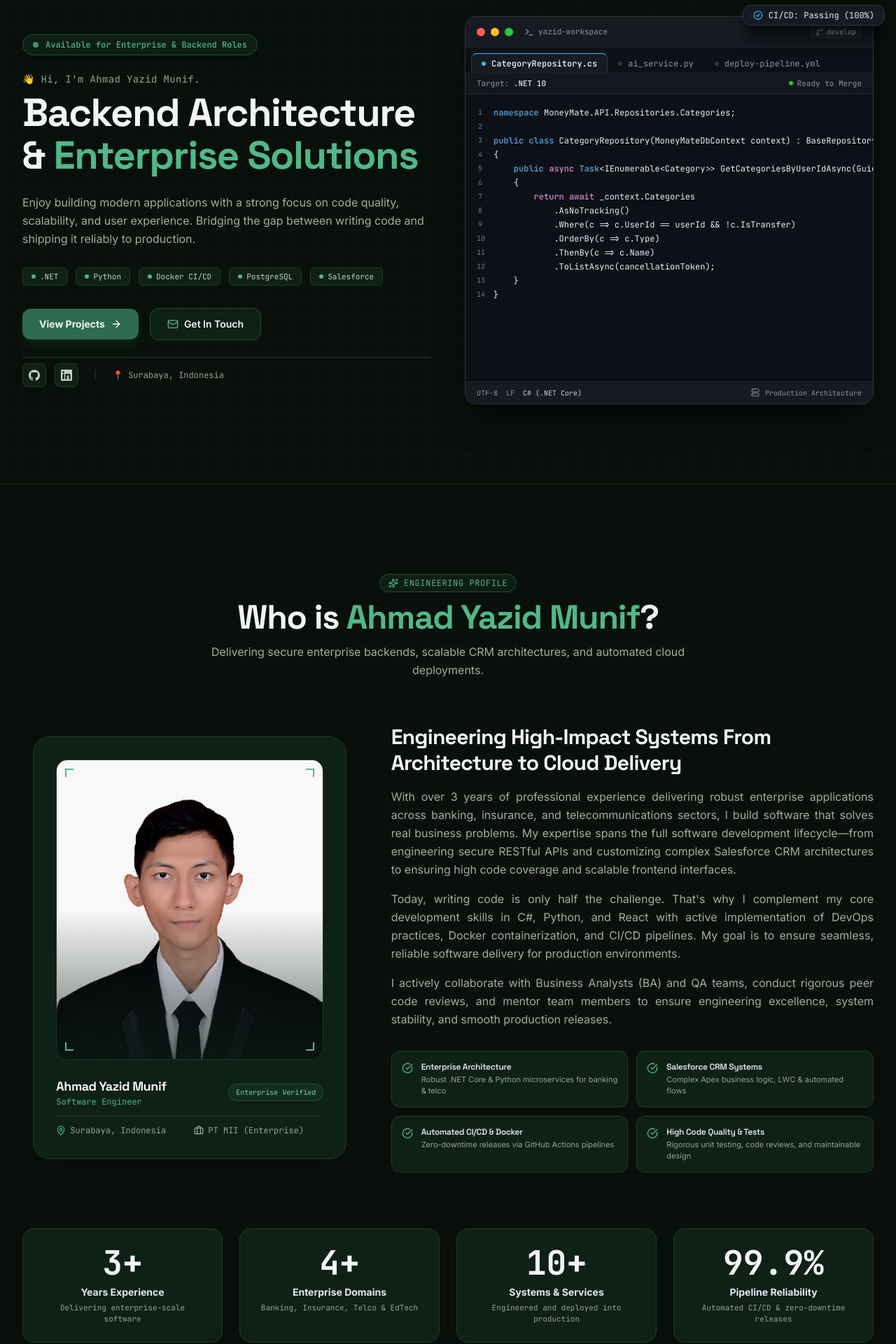
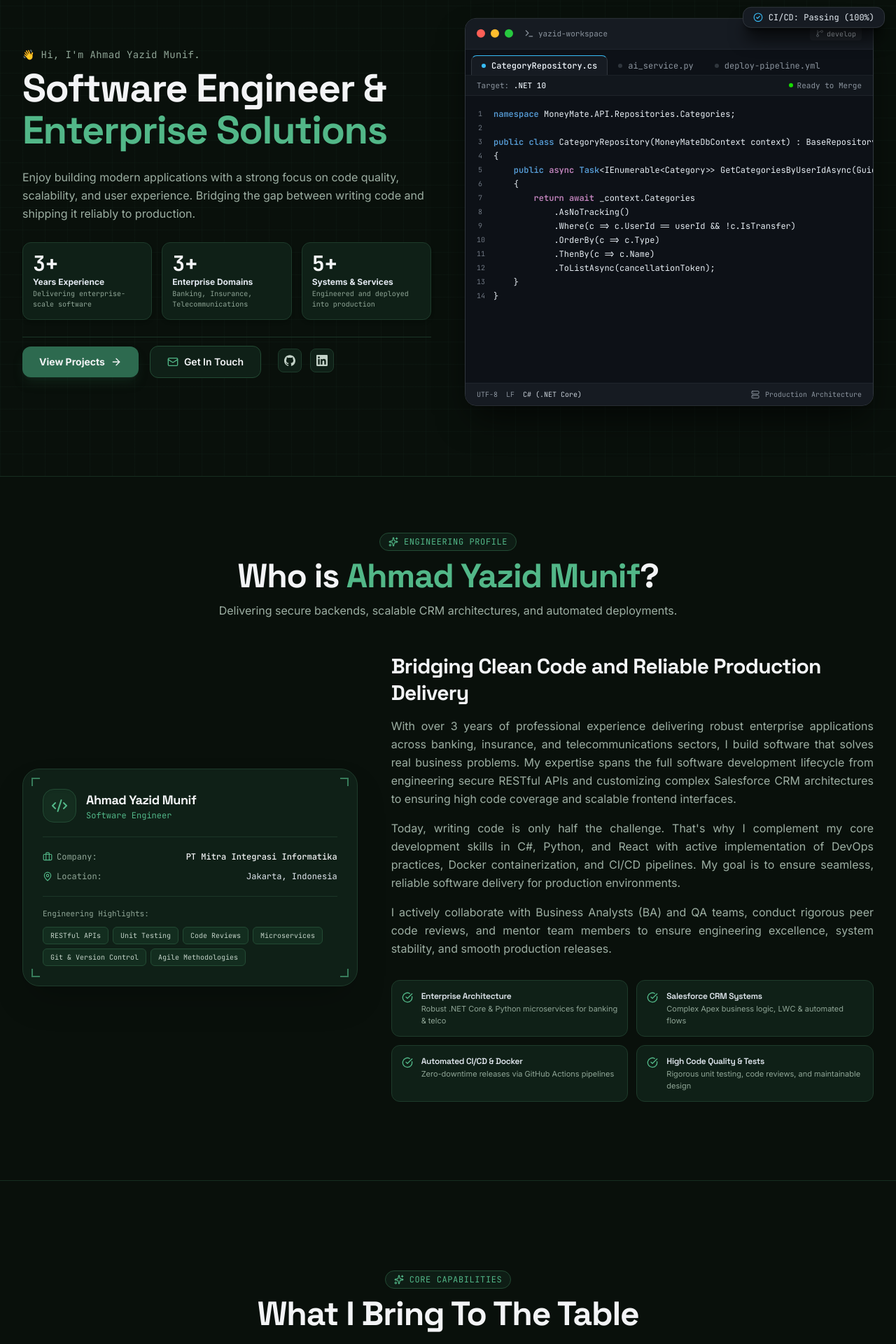
Before and after one commit to yazid29/yazid29.github.io, a React (Vite) app: page / in a window 1280 px wide. Shown: the part 120-2040 px from the top of the page at 70% size. Built offline with nearby package versions, Linux system fonts and the light colour scheme.

Commit message:
fix: section hero add experience

```diff
--- a/src/components/About.jsx
+++ b/src/components/About.jsx
@@ -4,16 +4,19 @@ import {
   CheckCircle,
   MapPin,
   Briefcase,
-  Sparkles
+  Sparkles,
+  Code2,
+  GraduationCap,
+  Layers,
+  ShieldCheck
 } from "lucide-react";
 import { personalInfo } from "../data/portfolioData";
-import developerPhoto from "../assets/foto2.jpg";
 
 export default function About() {
   return (
     <section
       id="about"
-      className="relative py-24 md:py-32 bg-[#09100b] border-t border-[#162e20] overflow-hidden"
+      className="relative pt-8 pb-16 sm:pt-12 sm:pb-20 md:pt-16 md:pb-24 lg:pt-20 lg:pb-28 bg-[#09100b] border-t border-[#162e20] overflow-hidden"
     >
       <div className="max-w-7xl mx-auto px-4 sm:px-6 lg:px-8">
         {/* Section Header */}
@@ -22,7 +25,7 @@ export default function About() {
           whileInView={{ opacity: 1, y: 0 }}
           viewport={{ once: true, amount: 0.3 }}
           transition={{ duration: 0.5 }}
-          className="text-center max-w-3xl mx-auto mb-16 space-y-3"
+          className="text-center max-w-3xl mx-auto mb-8 sm:mb-10 md:mb-12 space-y-2.5 sm:space-y-3"
         >
           <div className="inline-flex items-center gap-2 px-3 py-1 rounded-full bg-[#0e1d15] border border-[#234b34] text-[#52b788] text-xs font-mono uppercase tracking-wider">
             <Sparkles className="w-3.5 h-3.5" />
@@ -32,42 +35,35 @@ export default function About() {
             Who is <span className="text-[#52b788]">Ahmad Yazid Munif</span>?
           </h2>
           <p className="text-[#9dafa3] text-sm sm:text-base leading-relaxed">
-            Delivering secure enterprise backends, scalable CRM architectures, and automated cloud deployments.
+            Delivering secure backends, scalable CRM architectures, and automated deployments.
           </p>
         </motion.div>
 
         {/* 2-Column Layout */}
-        <div className="grid lg:grid-cols-12 gap-12 items-center">
-          {/* Left: Professional Portrait Card */}
+        <div className="grid lg:grid-cols-12 gap-8 lg:gap-12 items-center">
+          {/* Left: Technical Profile & Specifications Card (No Photo) */}
           <motion.div
             initial={{ opacity: 0, scale: 0.95 }}
             whileInView={{ opacity: 1, scale: 1 }}
             viewport={{ once: true, amount: 0.3 }}
             transition={{ duration: 0.5 }}
-            className="lg:col-span-5 flex justify-center"
+            className="lg:col-span-5 flex justify-center w-full"
           >
-            <div className="relative w-full max-w-md group">
-              {/* Main Card */}
-              <div className="relative rounded-3xl bg-[#0f2017] border border-[#1e3b2b] p-6 md:p-8 overflow-hidden shadow-2xl">
-                {/* Image Container with Dark Mask */}
-                <div className="relative rounded-2xl overflow-hidden aspect-[4/4.5] bg-[#09100b] border border-[#1b3627] mb-6">
-                  <img
-                    src={developerPhoto}
-                    alt="Ahmad Yazid Munif - Software Engineer"
-                    className="w-full h-full object-cover object-top filter contrast-[1.05] brightness-95 group-hover:scale-105 transition-transform duration-500"
-                  />
-                  <div className="absolute inset-0 bg-gradient-to-t from-[#0f2017] via-transparent to-transparent opacity-65" />
+            <div className="relative w-full max-w-lg group">
+              {/* Main Technical Card */}
+              <div className="relative rounded-3xl bg-[#0f2017] border border-[#1e3b2b] p-6 sm:p-7 overflow-hidden shadow-2xl">
+                {/* Corner Accent Tech Ticks */}
+                <div className="absolute top-3 left-3 w-3 h-3 border-t-2 border-l-2 border-[#52b788]/60 pointer-events-none" />
+                <div className="absolute top-3 right-3 w-3 h-3 border-t-2 border-r-2 border-[#52b788]/60 pointer-events-none" />
+                <div className="absolute bottom-3 left-3 w-3 h-3 border-b-2 border-l-2 border-[#52b788]/60 pointer-events-none" />
+                <div className="absolute bottom-3 right-3 w-3 h-3 border-b-2 border-r-2 border-[#52b788]/60 pointer-events-none" />
 
-                  {/* Corner Accent Tech Ticks */}
-                  <div className="absolute top-3 left-3 w-3 h-3 border-t-2 border-l-2 border-[#52b788]" />
-                  <div className="absolute top-3 right-3 w-3 h-3 border-t-2 border-r-2 border-[#52b788]" />
-                  <div className="absolute bottom-3 left-3 w-3 h-3 border-b-2 border-l-2 border-[#52b788]" />
-                  <div className="absolute bottom-3 right-3 w-3 h-3 border-b-2 border-r-2 border-[#52b788]" />
-                </div>
-
-                {/* Developer Metadata */}
-                <div className="space-y-3">
-                  <div className="flex items-center justify-between">
+                {/* Identity Header */}
+                <div className="flex items-center justify-between pb-5 border-b border-[#1b3627]">
+                  <div className="flex items-center gap-3.5">
+                    <div className="w-12 h-12 rounded-2xl bg-[#142d1f] border border-[#234b34] flex items-center justify-center text-[#52b788] shadow-inner">
+                      <Code2 className="w-6 h-6" />
+                    </div>
                     <div>
                       <h3 className="text-lg font-bold text-[#f3f4f6] font-heading">
                         {personalInfo.name}
@@ -76,20 +72,86 @@ export default function About() {
                         {personalInfo.role}
                       </p>
                     </div>
-                    <span className="px-2.5 py-1 rounded-full text-[10px] font-mono bg-[#132d1f] border border-[#234b34] text-[#80d4a6]">
-                      Enterprise Verified
+                  </div>
+                  {/* <span className="px-2.5 py-1 rounded-full text-[10px] font-mono bg-[#132d1f] border border-[#234b34] text-[#80d4a6] shrink-0">
+                    Enterprise
+                  </span> */}
+                </div>
+
+                {/* Technical Specifications Rows */}
+                <div className="py-5 space-y-3 font-mono text-xs">
+                  <div className="flex items-start justify-between gap-3">
+                    <span className="text-[#8fa596] shrink-0 flex items-center gap-1.5">
+                      <Briefcase className="w-3.5 h-3.5 text-[#52b788]" />
+                      Company:
+                    </span>
+                    <span className="text-[#f3f4f6] text-right font-medium">
+                      PT Mitra Integrasi Informatika
                     </span>
                   </div>
 
-                  <div className="pt-3 border-t border-[#1b3627] grid grid-cols-2 gap-3 text-xs text-[#8fa596] font-mono">
-                    <div className="flex items-center gap-1.5">
-                      <MapPin className="w-3.5 h-3.5 text-[#52b788] shrink-0" />
-                      <span className="truncate">{personalInfo.location}</span>
-                    </div>
-                    <div className="flex items-center gap-1.5">
-                      <Briefcase className="w-3.5 h-3.5 text-[#a1b8aa] shrink-0" />
-                      <span className="truncate">PT MII (Enterprise)</span>
-                    </div>
+                  <div className="flex items-start justify-between gap-3">
+                    <span className="text-[#8fa596] shrink-0 flex items-center gap-1.5">
+                      <MapPin className="w-3.5 h-3.5 text-[#52b788]" />
+                      Location:
+                    </span>
+                    <span className="text-[#e2e8f0] text-right">
+                      {personalInfo.workLocation}
+                    </span>
+                  </div>
+
+                  {/* <div className="flex items-start justify-between gap-3">
+                    <span className="text-[#8fa596] shrink-0 flex items-center gap-1.5">
+                      <GraduationCap className="w-3.5 h-3.5 text-[#52b788]" />
+                      Education:
+                    </span>
+                    <span className="text-[#e2e8f0] text-right">
+                      B.Comp.Sc (S.Kom.) · GPA 3.41
+                    </span>
+                  </div>
+
+                  <div className="flex items-start justify-between gap-3">
+                    <span className="text-[#8fa596] shrink-0 flex items-center gap-1.5">
+                      <Layers className="w-3.5 h-3.5 text-[#52b788]" />
+                      Domains:
+                    </span>
+                    <span className="text-[#e2e8f0] text-right">
+                      Banking, Insurance, Telco
+                    </span>
+                  </div> */}
+
+                  {/* <div className="flex items-start justify-between gap-3">
+                    <span className="text-[#8fa596] shrink-0 flex items-center gap-1.5">
+                      <ShieldCheck className="w-3.5 h-3.5 text-[#52b788]" />
+                      Focus:
+                    </span>
+                    <span className="text-[#e2e8f0] text-right">
+                      Clean Architecture & CI/CD
+                    </span>
+                  </div> */}
+                </div>
+
+                {/* Core Competencies Quick Badges */}
+                <div className="pt-4 border-t border-[#1b3627]">
+                  <p className="text-[11px] font-mono text-[#8fa596] mb-2.5">
+                    Engineering Highlights:
+                  </p>
+                  <div className="flex flex-wrap gap-1.5">
+                    {[
+                      "RESTful APIs",
+                      "Unit Testing",
+                      "Code Reviews",
+                      "Microservices",
+                      "Git & Version Control",
+                      "Agile Methodologies",
+                    ].map((badge, idx) => (
+                      <span
+                        key={idx}
+                        className="px-2.5 py-1 rounded-md bg-[#132d1f] border border-[#234b34] text-[10px] font-mono text-[#c2d1c7]"
+                      >
+                        {badge}
+                      </span>
+                    ))}
                   </div>
                 </div>
               </div>
@@ -106,7 +168,7 @@ export default function About() {
           >
             <div className="space-y-4">
               <h3 className="text-2xl sm:text-3xl font-bold text-[#f3f4f6] leading-tight font-heading">
-                Engineering High-Impact Systems From Architecture to Cloud Delivery
+                Bridging Clean Code and Reliable Production Delivery
               </h3>
 
               {personalInfo.aboutParagraphs.map((paragraph, idx) => (
@@ -157,33 +219,6 @@ export default function About() {
             </div>
           </motion.div>
         </div>
-
-        {/* Stats Row in Earthy Pine Cards */}
-        <motion.div
-          initial={{ opacity: 0, y: 25 }}
-          whileInView={{ opacity: 1, y: 0 }}
-          viewport={{ once: true, amount: 0.3 }}
-          transition={{ duration: 0.5 }}
-          className="mt-16 md:mt-20 grid grid-cols-2 lg:grid-cols-4 gap-4 sm:gap-6"
-        >
-          {personalInfo.stats.map((stat, idx) => (
-            <motion.div
-              key={idx}
-              whileHover={{ scale: 1.02 }}
-              className="relative p-6 rounded-2xl bg-[#0f2017] border border-[#1e3b2b] hover:border-[#388562]/60 transition-all duration-200 shadow-xl group text-center"
-            >
-              <div className="text-3xl sm:text-4xl lg:text-5xl font-extrabold text-[#f3f4f6] font-mono mb-2 group-hover:text-[#52b788] transition-colors">
-                {stat.value}
-              </div>
-              <div className="text-xs sm:text-sm font-bold text-[#e2e8f0] font-heading">
-                {stat.label}
-              </div>
-              <div className="text-[11px] text-[#8fa596] mt-1 font-mono">
-                {stat.description}
-              </div>
-            </motion.div>
-          ))}
-        </motion.div>
       </div>
     </section>
   );
--- a/src/components/Hero.jsx
+++ b/src/components/Hero.jsx
@@ -31,7 +31,7 @@ export default function Hero() {
   return (
     <section
       id="home"
-      className="relative min-h-screen pt-24 pb-16 sm:pt-28 sm:pb-20 md:pt-36 md:pb-28 flex items-center justify-center overflow-x-hidden bg-[#09100b] bg-tech-grid"
+      className="relative min-h-0 lg:min-h-screen pt-20 pb-8 sm:pt-24 sm:pb-12 md:pt-32 md:pb-16 lg:pt-36 lg:pb-24 flex items-center justify-center overflow-x-hidden bg-[#09100b] bg-tech-grid"
     >
       {/* Subtle organic forest light vignette */}
       <div className="absolute top-0 left-1/2 -translate-x-1/2 w-full max-w-7xl h-96 bg-linear-to-b from-[#1b3b2b]/15 to-transparent pointer-events-none -z-10" />
@@ -49,7 +49,7 @@ export default function Hero() {
               className="space-y-5 sm:space-y-6 text-left"
             >
               {/* Status Pill Badge */}
-              {personalInfo.statusActive && (
+              {/* {personalInfo.statusActive && (
                 <div className="flex">
                   <div className="inline-flex max-w-full items-center gap-2 sm:gap-2.5 px-3 py-1.5 sm:px-3.5 sm:py-1.5 rounded-full bg-[#0e1d15] border border-[#234b34] text-[#52b788] text-[11px] sm:text-xs font-mono font-medium shadow-sm">
                     <span className="relative flex h-2 w-2 shrink-0">
@@ -61,7 +61,7 @@ export default function Hero() {
                     </span>
                   </div>
                 </div>
-              )}
+              )} */}
 
               {/* Greeting & Bold Off-White Headline */}
               <div className="space-y-2">
@@ -82,7 +82,7 @@ export default function Hero() {
               </p>
 
               {/* Tech Pillar Quick Tags */}
-              <div className="flex flex-wrap gap-2.5 sm:gap-3 pt-1">
+              {/* <div className="flex flex-wrap gap-2.5 sm:gap-3 pt-1">
                 {personalInfo.pilarTech.map((pill, idx) => (
                   <span
                     key={idx}
@@ -92,10 +92,34 @@ export default function Hero() {
                     {pill}
                   </span>
                 ))}
+              </div> */}
+
+              {/* Stats Highlights (3 Cards) */}
+              <div className="grid grid-cols-3 gap-2 sm:gap-3.5 pt-1 w-full">
+                {personalInfo.stats.map((stat, idx) => (
+                  <div
+                    key={idx}
+                    className="p-2.5 sm:p-3.5 rounded-xl bg-[#0f2017] border border-[#1e3b2b] hover:border-[#388562]/50 transition-all text-left group shadow-md"
+                  >
+                    <div className="text-xl sm:text-2xl lg:text-3xl font-extrabold text-[#f3f4f6] font-mono group-hover:text-[#52b788] transition-colors leading-none mb-1">
+                      {stat.value}
+                    </div>
+                    <div className="text-[10px] sm:text-xs font-bold text-[#e2e8f0] font-heading leading-tight">
+                      {stat.label}
+                    </div>
+                    <div className="text-[9px] sm:text-[10px] text-[#8fa596] font-mono mt-0.5 line-clamp-1 hidden sm:block">
+                      {stat.description}
+                    </div>
+                  </div>
+                ))}
               </div>
 
-              {/* Dual Action Buttons (Solid Soft Emerald & Deep Pine Outline) */}
-              <div className="flex flex-col sm:flex-row items-stretch sm:items-center gap-3 sm:gap-4 pt-2 w-full sm:w-auto">
+
+
+              {/* Direct Links & Location */}
+              <div className="pt-2 flex flex-wrap items-center gap-4 sm:gap-6 text-[#8fa596] text-xs border-t border-[#1b3627]">
+                {/* Action Buttons */}
+                <div className="flex flex-col sm:flex-row items-stretch sm:items-center gap-3 sm:gap-4 pt-1 w-full sm:w-auto">
                   <motion.a
                     whileHover={{ scale: 1.02 }}
                     whileTap={{ scale: 0.98 }}
@@ -105,7 +129,6 @@ export default function Hero() {
                     <span>View Projects</span>
                     <ArrowRight className="w-4 h-4 group-hover:translate-x-1 transition-transform" />
                   </motion.a>
-
                   <motion.a
                     whileHover={{ scale: 1.02 }}
                     whileTap={{ scale: 0.98 }}
@@ -116,9 +139,6 @@ export default function Hero() {
                     <span>Get In Touch</span>
                   </motion.a>
                 </div>
-
-              {/* Direct Links & Location */}
-              <div className="pt-2 flex flex-wrap items-center gap-4 sm:gap-6 text-[#8fa596] text-xs border-t border-[#1b3627]">
                 <div className="flex items-center gap-3">
                   <a
                     href={personalInfo.socials.github}
@@ -139,10 +159,10 @@ export default function Hero() {
                     <SiLinkedin className="w-4 h-4 text-[#c2d1c7]" />
                   </a>
                 </div>
-                <span className="hidden sm:inline-block w-px h-4 bg-[#1b3627]"></span>
+                {/* <span className="hidden sm:inline-block w-px h-4 bg-[#1b3627]"></span>
                 <span className="font-mono text-[#8fa596] text-[11px] sm:text-xs">
                   📍 {personalInfo.location}
-                </span>
+                </span> */}
               </div>
             </motion.div>
           </div>
--- a/src/data/portfolioData.js
+++ b/src/data/portfolioData.js
@@ -27,11 +27,12 @@ export const personalInfo = {
   initials: "AY",
   role: "Software Engineer",
   headline: "Software Engineer",
-  heroTitlePrefix: "Backend Architecture &",
+  heroTitlePrefix: "Software Engineer &",
   heroTitleHighlight: "Enterprise Solutions",
   statusBadge: "Available for Enterprise & Backend Roles",
   statusActive: true,
   location: "Surabaya, Indonesia",
+  workLocation: "Jakarta, Indonesia",
   phone: "+6282234436644",
   email: "ayazidmunif.29@gmail.com",
   socials: {
@@ -41,12 +42,11 @@ export const personalInfo = {
   },
   resumeUrl: "#contact", // Bisa diarahkan ke file PDF resume atau form kontak
   bioGreeting: "Hi, I'm Ahmad Yazid Munif.",
-  bioHeadline:
-    "Software Engineer | Backend Architecture & Enterprise Solutions",
+  bioHeadline: "Software Engineer & Enterprise Solutions",
   bioSubheadline:
     "Enjoy building modern applications with a strong focus on code quality, scalability, and user experience. Bridging the gap between writing code and shipping it reliably to production.",
   aboutParagraphs: [
-    "With over 3 years of professional experience delivering robust enterprise applications across banking, insurance, and telecommunications sectors, I build software that solves real business problems. My expertise spans the full software development lifecycle—from engineering secure RESTful APIs and customizing complex Salesforce CRM architectures to ensuring high code coverage and scalable frontend interfaces.",
+    "With over 3 years of professional experience delivering robust enterprise applications across banking, insurance, and telecommunications sectors, I build software that solves real business problems. My expertise spans the full software development lifecycle from engineering secure RESTful APIs and customizing complex Salesforce CRM architectures to ensuring high code coverage and scalable frontend interfaces.",
     "Today, writing code is only half the challenge. That's why I complement my core development skills in C#, Python, and React with active implementation of DevOps practices, Docker containerization, and CI/CD pipelines. My goal is to ensure seamless, reliable software delivery for production environments.",
     "I actively collaborate with Business Analysts (BA) and QA teams, conduct rigorous peer code reviews, and mentor team members to ensure engineering excellence, system stability, and smooth production releases.",
   ],
@@ -58,19 +58,14 @@ export const personalInfo = {
       description: "Delivering enterprise-scale software",
     },
     {
-      value: "4+",
+      value: "3+",
       label: "Enterprise Domains",
-      description: "Banking, Insurance, Telco & EdTech",
+      description: "Banking, Insurance, Telecommunications",
     },
     {
-      value: "10+",
+      value: "5+",
       label: "Systems & Services",
       description: "Engineered and deployed into production",
-    },
-    {
-      value: "99.9%",
-      label: "Pipeline Reliability",
-      description: "Automated CI/CD & zero-downtime releases",
     },
   ],
 };
```
Lines whose indentation alone changed are shown as unchanged.
